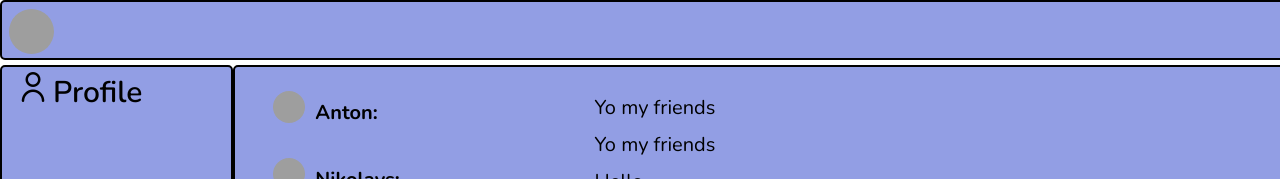
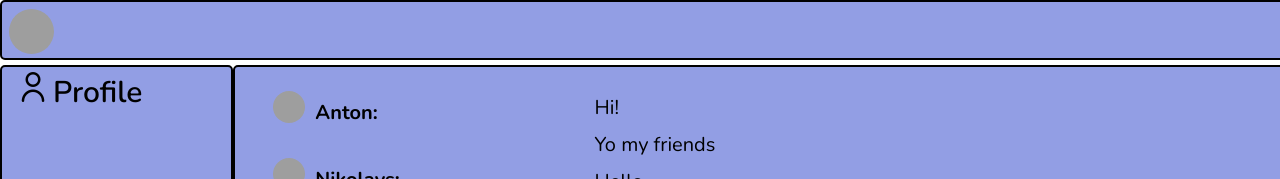
Before and after one commit to AntonKrivelo/React-it-kama, a React (Create React App) app in the folder my-app/my-app/: page /dialogs in a window 1280 px wide. Shown: the top 179 px of the page. Built offline with nearby package versions, Linux system fonts and the light colour scheme; grey boxes are pictures that could not be loaded.

Commit message:
lesson 24, UI BLL, REACT

```diff
--- a/my-app/my-app/src/components/Dialogs/Dialogs.jsx
+++ b/my-app/my-app/src/components/Dialogs/Dialogs.jsx
@@ -18,10 +18,29 @@ const Message = (props) => {
 
 
 const Dialogs = () => {
+
+    let dialogsData = [
+        {name: "Anton", id: 1},
+        {name: "Nikolays", id: 2},
+        {name: "Viktoria", id: 3},
+        {name: "Sveta", id: 4},
+        {name: "Andrey", id: 5},
+        {name: "Sergey", id: 6},
+    ];
+
+    let messagesData = [
+        {message: "Hi!", id: 1},
+        {message: "How are you?", id: 2},
+        {message: "Thank you", id: 3},
+        {message: "Hello", id: 4},
+        {message: "My friend", id: 5},
+    ];
+
+
     return (
        <div className={classes.dialogs}>
             <div className={classes.dialogsItems}>
-                <DialogItem name="Anton"    id="1" />
+                <DialogItem name={dialogsData[0].name} id={dialogsData[0].id} />
                 <DialogItem name="Nikolays" id="2" />
                 <DialogItem name="Viktoria" id="3" />
                 <DialogItem name="Sveta"    id="4" />
@@ -29,7 +48,7 @@ const Dialogs = () => {
                 <DialogItem name="Sergey"   id="6" />
             </div>
             <div className={classes.messages}>
-               <Message message="Yo my friends" />
+               <Message message={messagesData[0].message} id={messagesData[0].id} />
                <Message message="Yo my friends" />
                <Message message="Hello" />
                <Message message="Yo my friends" />
--- a/my-app/my-app/src/components/Profile/MyPosts/MyPosts.jsx
+++ b/my-app/my-app/src/components/Profile/MyPosts/MyPosts.jsx
@@ -3,6 +3,14 @@ import classes from "./MyPosts.module.css";
 import Post from "./Post/Post";
 
 const MyPosts = () => {
+
+
+    let postData = [
+        {message:"hello my friends, my name is Anton", counter:"15", id:1},
+        {message:"hi, how are you?", counter:"20", id:2},
+    ];
+
+
     return (
             <div className={classes.myPosts}>
                 <div className={classes.posts}>My posts :</div>
@@ -10,8 +18,8 @@ const MyPosts = () => {
                     <textarea placeholder="My new post..." className={classes.textArea}></textarea>
                     <button className={classes.button}>Send</button>
                 </form>
-                <Post messages="hello my friends, my name is Anton" counter="15" />
-                <Post messages="hi, how are you?" counter="20" />
+                <Post message={postData[0].message} counter={postData[0].counter} id={postData[0].id} />
+                <Post message={postData[1].message} counter={postData[1].counter} id={postData[1].id} />
             </div>
     );
 }
--- a/my-app/my-app/src/components/Profile/MyPosts/MyPosts.module.css
+++ b/my-app/my-app/src/components/Profile/MyPosts/MyPosts.module.css
@@ -1,3 +1,7 @@
+
+*{
+  color: #000;
+}
 
 .myPosts {
     padding: 15px;
--- a/my-app/my-app/src/components/Profile/MyPosts/Post/Post.jsx
+++ b/my-app/my-app/src/components/Profile/MyPosts/Post/Post.jsx
@@ -6,7 +6,7 @@ const Post = (props) => {
         <div className={classes.main}>
             <div className={classes.item}>
                 <img className={classes.avatar} src="https://avatars.mds.yandex.net/get-shedevrum/11511289/cc2855ebcbb411eea6ebbaaee90618f0/orig" />
-                <div className={classes.post}>{props.messages}</div>
+                <div className={classes.post}>{props.message}</div>
                 <div className={classes.like}><button className={classes.btnLikes}><i className="fa fa-heart"></i> {props.counter}</button></div>
 
             </div>
--- a/my-app/my-app/src/components/ProfileInfo/ProfileInfo.module.css
+++ b/my-app/my-app/src/components/ProfileInfo/ProfileInfo.module.css
@@ -4,10 +4,6 @@
     margin-top: 15px;
     padding: 15px;
     font-size: 20px;
-  }
-  .bgContent img {
-    width: 100%;
-    height: 200px;
   }
 
   .avatar img {
```
